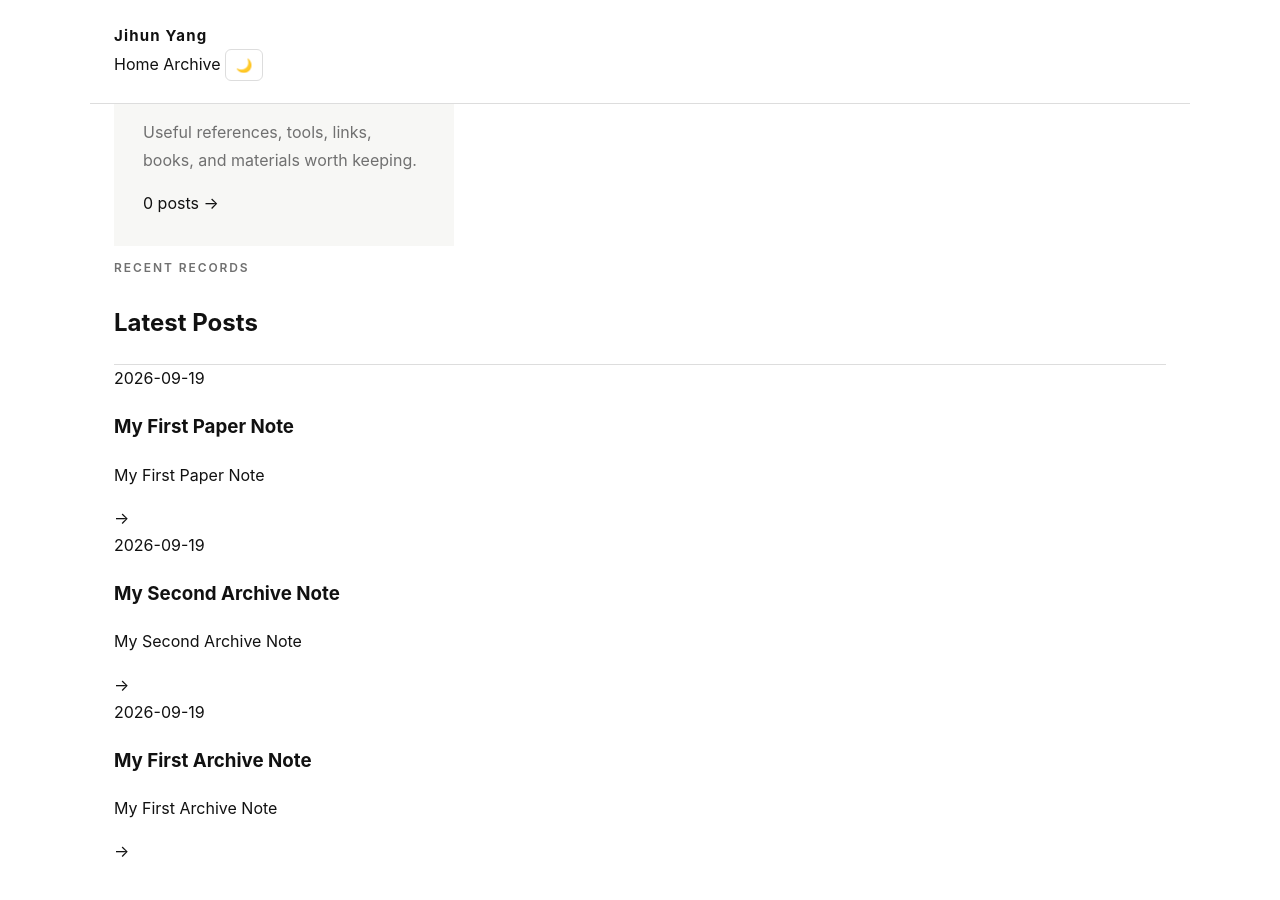
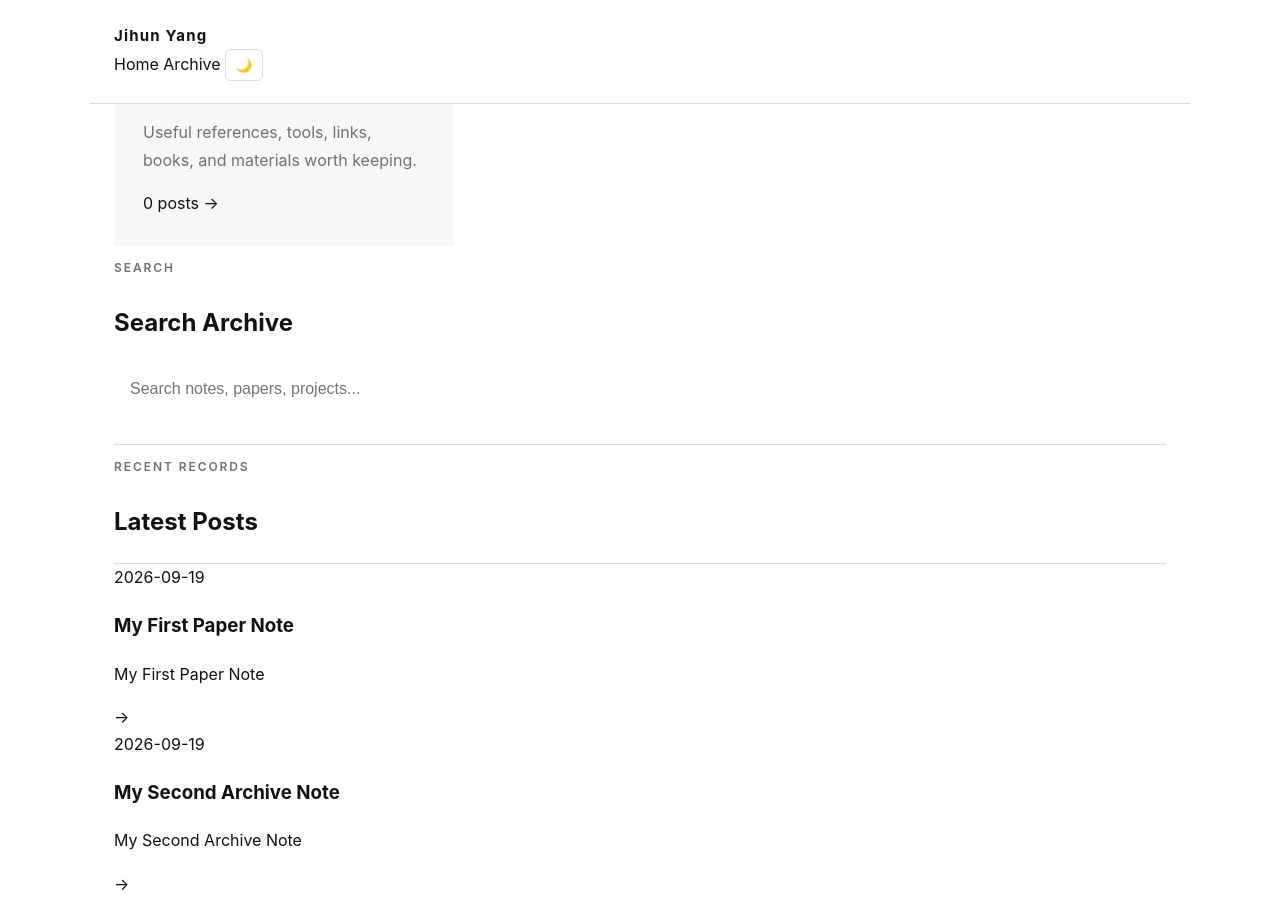
Before and after one commit to JihunYangKR/JihunYangKR.github.io, a Jekyll site: the page built from archive/index.html, in a window 1280 px wide and 900 px high, scrolled down 1340 px. Built offline with Jekyll 4.4.1, drawn with Linux system fonts in a browser that asks for light colours; some of the changed lines change nothing that is shown.

Commit message:
Add archive search

```diff
--- a/archive/index.html
+++ b/archive/index.html
@@ -273,6 +273,51 @@ layout: null
     <div class="section-header">
 
         <p class="eyebrow">
+            SEARCH
+        </p>
+
+        <h2>
+            Search Archive
+        </h2>
+
+    </div>
+
+    <input
+        type="search"
+        id="archive-search"
+        placeholder="Search notes, papers, projects..."
+        style="
+            width: 100%;
+            padding: 16px;
+            margin-bottom: 30px;
+            border: 1px solid var(--border-color);
+            border-radius: 12px;
+            background: var(--card-background);
+            color: var(--text-color);
+            font-size: 16px;
+            box-sizing: border-box;
+        "
+    >
+
+    <div
+        id="search-results"
+        class="archive-list"
+    >
+
+    </div>
+
+</div>
+
+</section>
+
+
+<section>
+
+<div class="container">
+
+    <div class="section-header">
+
+        <p class="eyebrow">
             RECENT RECORDS
         </p>
 
@@ -341,6 +386,114 @@ layout: null
 
 <script src="../js/main.js"></script>
 
+<script>
+
+const posts = [
+    {% for post in site.posts %}
+    {
+        title: {{ post.title | jsonify }},
+        url: {{ post.url | relative_url | jsonify }},
+        date: {{ post.date | date: "%Y-%m-%d" | jsonify }},
+        excerpt: {{ post.excerpt | strip_html | truncate: 150 | jsonify }}
+    }{% unless forloop.last %},{% endunless %}
+    {% endfor %}
+];
+
+const searchInput =
+    document.getElementById("archive-search");
+
+const searchResults =
+    document.getElementById("search-results");
+
+
+function renderResults(results) {
+
+    searchResults.innerHTML = "";
+
+    if (results.length === 0) {
+
+        searchResults.innerHTML =
+            "<p>검색 결과가 없습니다.</p>";
+
+        return;
+    }
+
+
+    results.forEach(function(post) {
+
+        const link =
+            document.createElement("a");
+
+        link.href = post.url;
+
+        link.innerHTML = `
+            <div>
+                <span class="archive-date">
+                    ${post.date}
+                </span>
+
+                <h3>
+                    ${post.title}
+                </h3>
+
+                <p>
+                    ${post.excerpt}
+                </p>
+            </div>
+
+            <span>→</span>
+        `;
+
+        searchResults.appendChild(link);
+
+    });
+
+}
+
+
+searchInput.addEventListener(
+    "input",
+    function() {
+
+        const query =
+            searchInput.value
+                .toLowerCase()
+                .trim();
+
+
+        if (!query) {
+
+            searchResults.innerHTML = "";
+
+            return;
+        }
+
+
+        const results =
+            posts.filter(function(post) {
+
+                return (
+                    post.title
+                        .toLowerCase()
+                        .includes(query)
+
+                    ||
+
+                    post.excerpt
+                        .toLowerCase()
+                        .includes(query)
+                );
+
+            });
+
+
+        renderResults(results);
+
+    }
+);
+
+</script>
+
 </body>
 
 </html>
```
